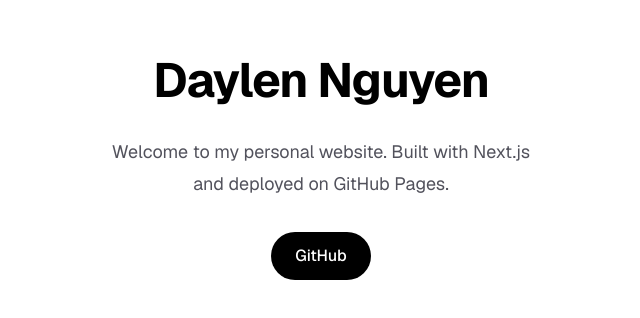
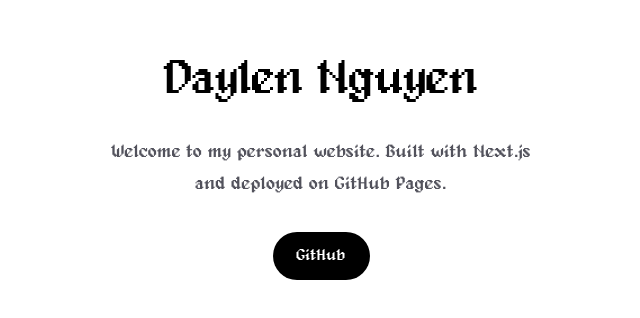
Before and after one commit to daylennguyen/daylennguyen.github.io, a Next.js app: page / in a window 1280 px wide. Shown: the part 232-550 px from the top of the page, without its empty margins (319-959 px from the left). Built offline with nearby package versions, Linux system fonts and the light colour scheme.

Commit message:
Replace Geist fonts with local Alagard font in globals.css and layout.tsx; update font usage in page.tsx

```diff
--- a/app/globals.css
+++ b/app/globals.css
@@ -8,8 +8,7 @@
 @theme inline {
   --color-background: var(--background);
   --color-foreground: var(--foreground);
-  --font-sans: var(--font-geist-sans);
-  --font-mono: var(--font-geist-mono);
+  --font-alagard: var(--font-alagard);
 }
 
 @media (prefers-color-scheme: dark) {
@@ -22,5 +21,9 @@
 body {
   background: var(--background);
   color: var(--foreground);
-  font-family: Arial, Helvetica, sans-serif;
+  font-family: var(--font-alagard), sans-serif;
 }
+
+.font-alagard {
+  font-family: var(--font-alagard), sans-serif;
+}
--- a/app/layout.tsx
+++ b/app/layout.tsx
@@ -1,15 +1,11 @@
 import type { Metadata } from "next";
-import { Geist, Geist_Mono } from "next/font/google";
+import localFont from "next/font/local";
 import "./globals.css";
 
-const geistSans = Geist({
-  variable: "--font-geist-sans",
-  subsets: ["latin"],
-});
-
-const geistMono = Geist_Mono({
-  variable: "--font-geist-mono",
-  subsets: ["latin"],
+const alagard = localFont({
+  src: "../public/alagard.ttf",
+  variable: "--font-alagard",
+  display: "swap",
 });
 
 export const metadata: Metadata = {
@@ -24,9 +20,7 @@ export default function RootLayout({
 }>) {
   return (
     <html lang="en">
-      <body
-        className={`${geistSans.variable} ${geistMono.variable} antialiased`}
-      >
+      <body className={`${alagard.variable} font-alagard`}>
         {children}
       </body>
     </html>
--- a/app/page.tsx
+++ b/app/page.tsx
@@ -1,15 +1,15 @@
 export default function Home() {
   return (
-    <div className="flex min-h-screen items-center justify-center bg-zinc-50 font-sans dark:bg-black">
+    <div className="flex min-h-screen items-center justify-center bg-zinc-50 dark:bg-black">
       <main className="flex min-h-screen w-full max-w-3xl flex-col items-center justify-center py-32 px-16 bg-white dark:bg-black">
         <div className="flex flex-col items-center gap-8 text-center">
-          <h1 className="text-5xl font-bold tracking-tight text-black dark:text-zinc-50">
+          <h1 className="text-5xl tracking-tight text-black dark:text-zinc-50">
             Daylen Nguyen
           </h1>
           <p className="max-w-md text-lg leading-8 text-zinc-600 dark:text-zinc-400">
             Welcome to my personal website. Built with Next.js and deployed on GitHub Pages.
           </p>
-          <div className="flex flex-col gap-4 text-base font-medium sm:flex-row">
+          <div className="flex flex-col gap-4 text-base sm:flex-row">
             <a
               className="flex h-12 w-full items-center justify-center gap-2 rounded-full bg-black px-6 text-white transition-colors hover:bg-zinc-800 dark:bg-white dark:text-black dark:hover:bg-zinc-200 sm:w-auto"
               href="https://github.com/daylennguyen"
```
Also changed, not shown: public/alagard.ttf (added), 1 other file (tests, documents, lock files or other folders).
